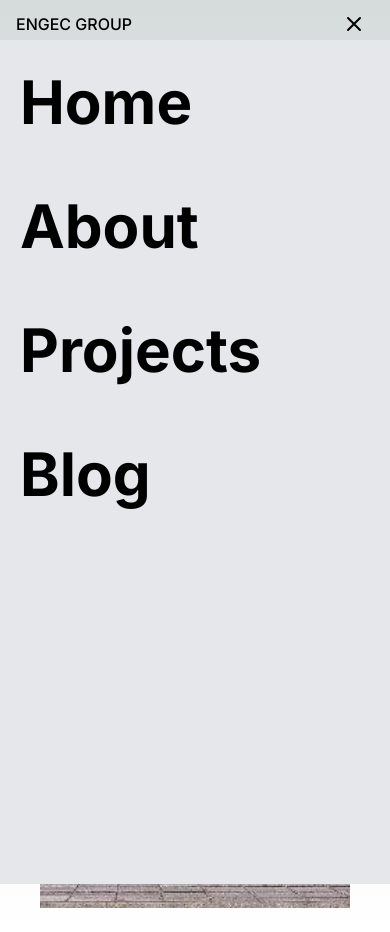
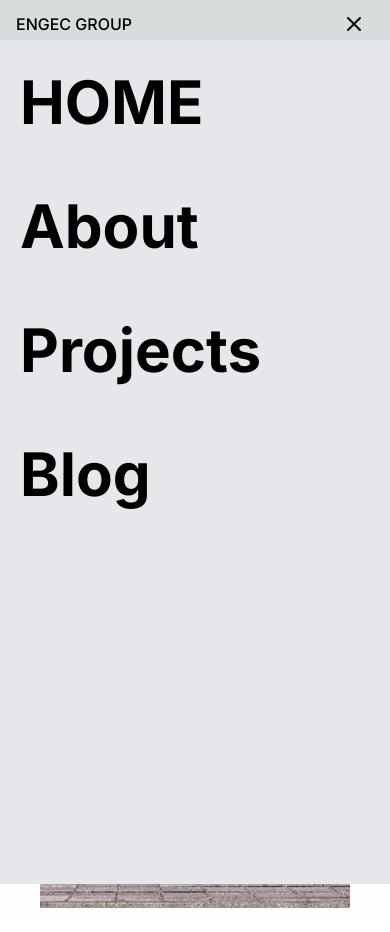
Before and after one commit to Wediah/engec-redesign, a Next.js app: page / in a window 390 px wide. Both pictures are taken after a click on the button "Open main menu". Built offline with nearby package versions, Linux system fonts and the light colour scheme.

Commit message:
Change link text to uppercase in navbar

```diff
--- a/app/components/navbar.js
+++ b/app/components/navbar.js
@@ -121,7 +121,7 @@ function Navbar() {
                                 href="/"
                                 className="cursor-pointer hover:text-yellow-300 text-black block px-3 py-2 rounded-md  font-bold text-left dark:text-white text-6xl"
                             >
-                                Home
+                                HOME
                             </Link>
                             <Link
                             onClick={() => setIsOpen(!isOpen)}
```
